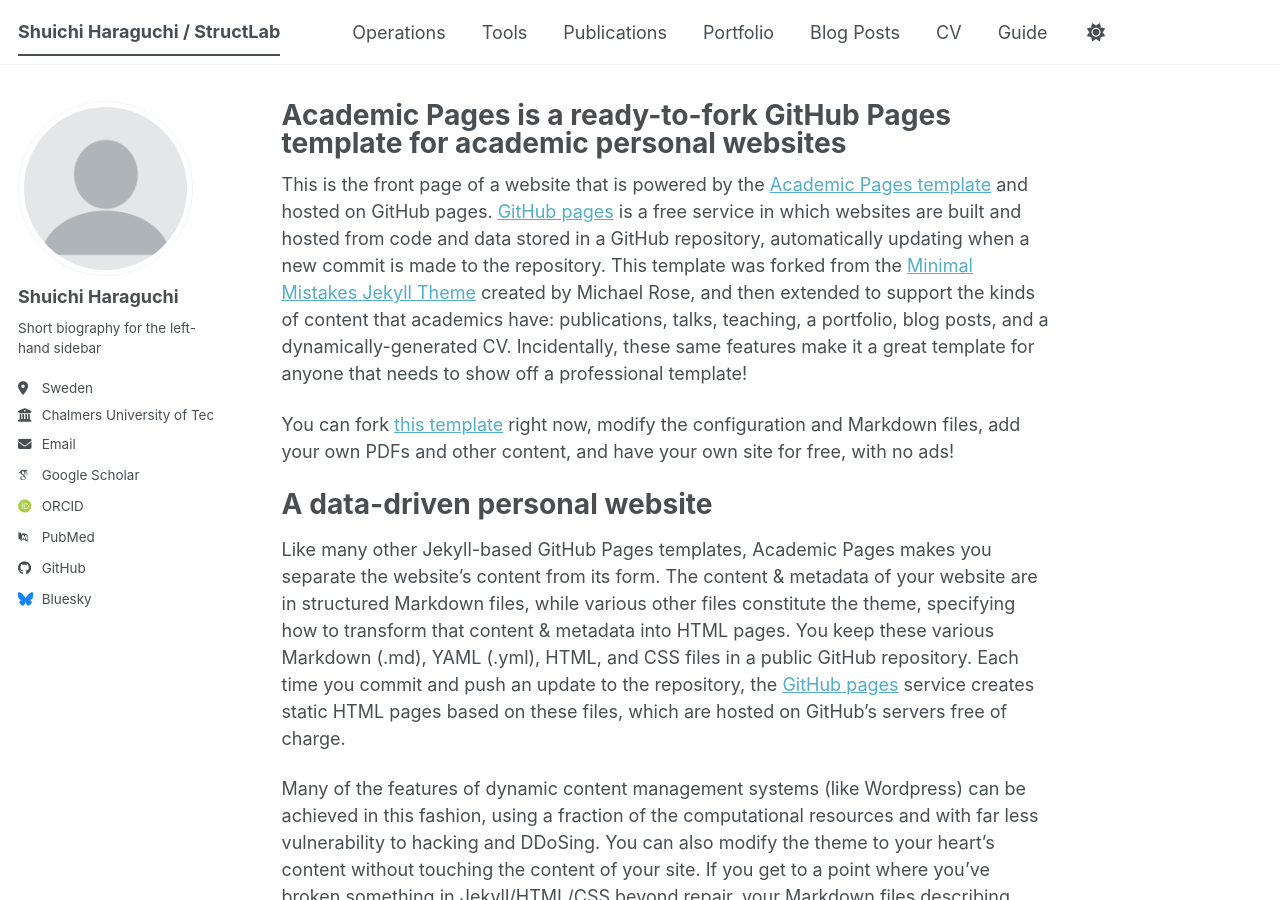
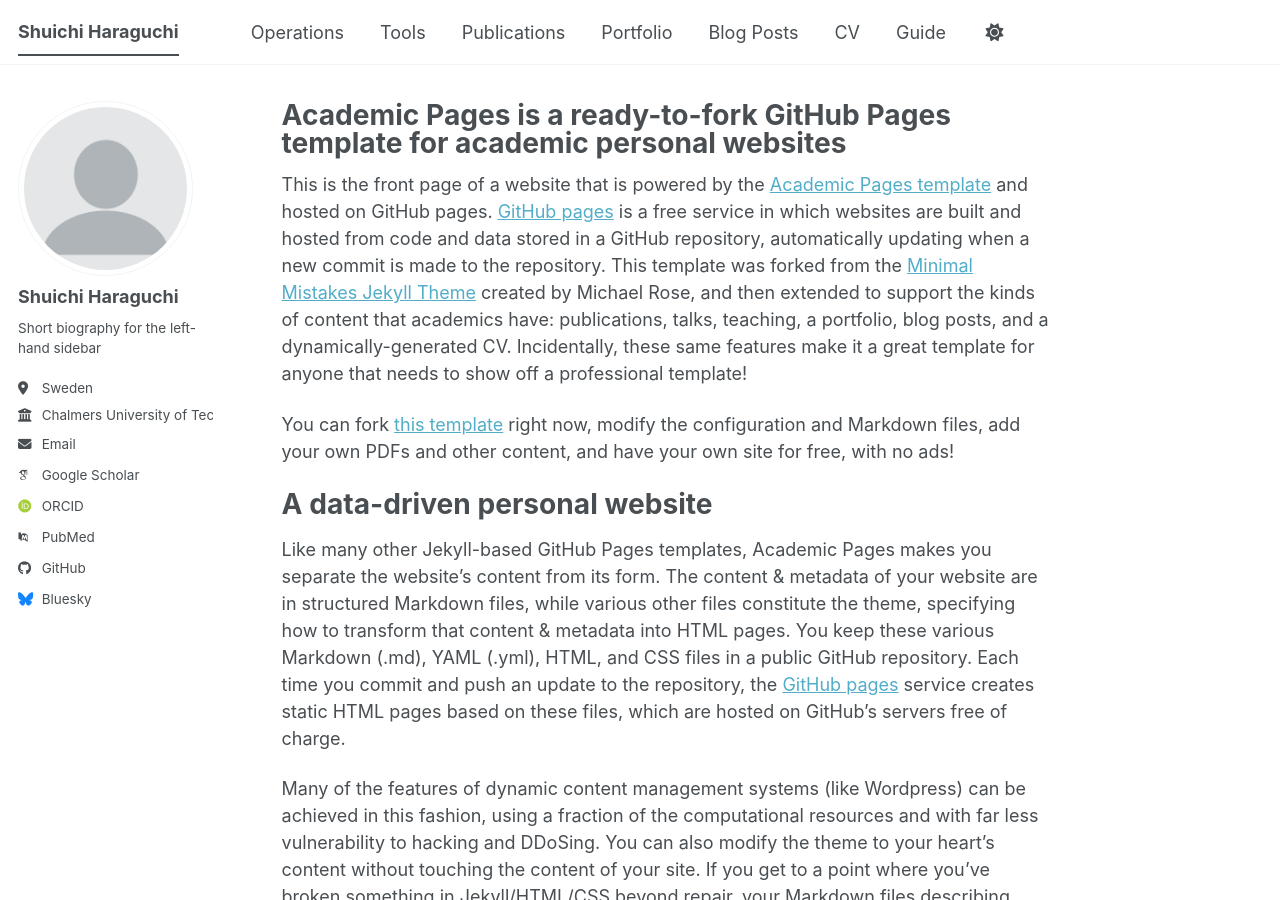
Before and after one commit to shuichi-h/academic-site, a Jekyll site: the page built from _pages/about.md, in a window 1280 px wide and 900 px high. Built offline with Jekyll 4.4.1, drawn with Linux system fonts in a browser that asks for light colours; some web fonts are replaced; a script bundle is joined from its source files by our own code; library files that are not in the unit come from our copies; some of the changed lines change nothing that is shown.

Commit message:
Update site title and repository in config

```diff
--- a/_config.yml
+++ b/_config.yml
@@ -9,13 +9,14 @@
 # Basic Site Settings
 locale                   : "en-US"
 site_theme               : "default" # The available themes options are "default", "air", "sunrise", "mint", "dirt" and "contrast"
-title                    : "Shuichi Haraguchi / StructLab"
+title                    : "Shuichi Haraguchi"
 title_separator          : "-"
 name                     : &name "Shuichi Haraguchi"
 description              : &description "Research tools, operations, and notes for experimental work"   # Update this with a general description of your site, this is the default if not overridden by a page
 url                      : "https://shuichi-h.github.io"
 baseurl                  : "/academic-site"
-repository               : "academicpages/academicpages.github.io"
+repository               : "shuichi-h/academic-site"
+
 
 # Site Author - The following control what appear as part of the author content on the side bar.
 #               If a field is blank the icon and link will not appear, otherwise it will be shown.
```
